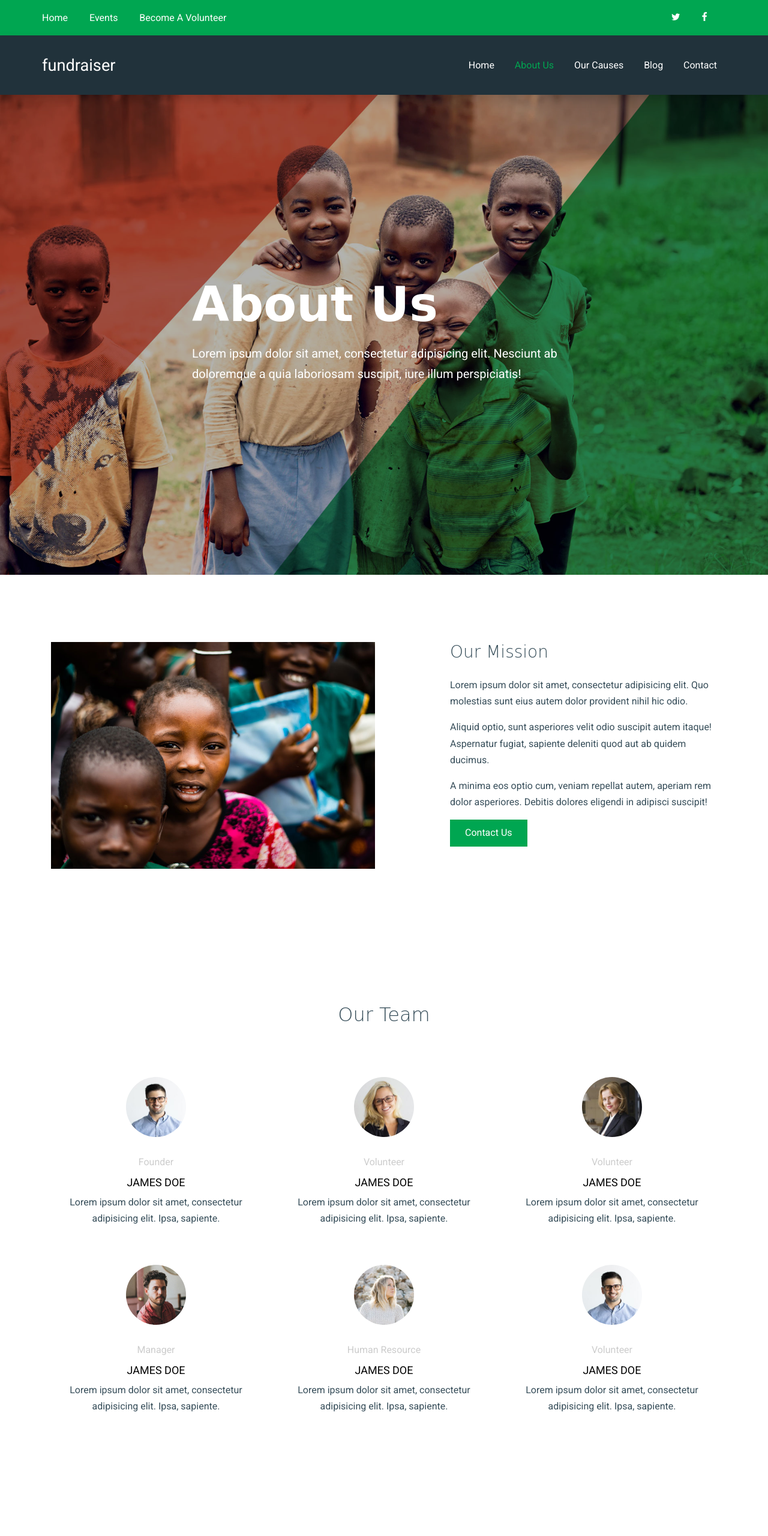
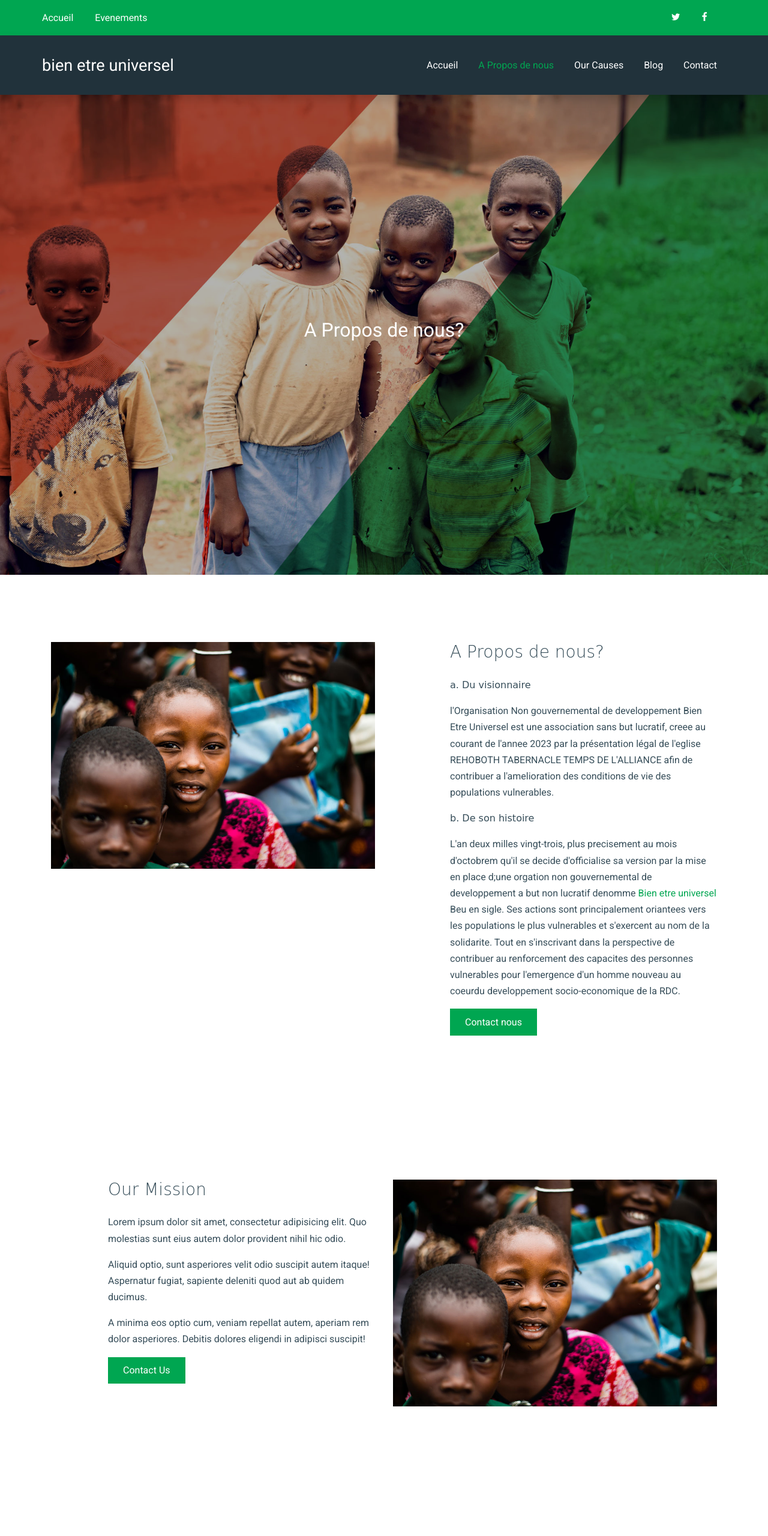
Before and after one commit to garcia-cyber/bue-rdc, a plain HTML site: page about.html in a window 1280 px wide. Shown: the top 2560 px of the page at 60% size. Drawn offline with Linux system fonts and the light colour scheme; files whose address does not match are found by name; a web font is replaced by a local one.

Commit message:
Ajout des quelques information dans la page about.html

```diff
--- a/about.html
+++ b/about.html
@@ -2,7 +2,7 @@
 <html lang="en">
 
 <head>
-  <title>Fundraiser &mdash; Website Template by Colorlib</title>
+  <title>A Propos</title>
   <meta charset="utf-8">
   <meta name="viewport" content="width=device-width, initial-scale=1, shrink-to-fit=no">
 
@@ -46,9 +46,9 @@
         <div class="container">
           <div class="row">
             <div class="col-md-6 text-md-left pl-0">
-              <a href="#" class=" pr-3 pl-0">Home</a>
-              <a href="#" class="p-3">Events</a>
-              <a href="#" class="p-3">Become A Volunteer</a>
+              <a href="#" class=" pr-3 pl-0">Accueil</a>
+              <a href="#" class="p-3">Evenements</a>
+
             </div>
             <div class="col-md-6 text-md-right">
               <a href="#" class="p-3"><span class="icon-twitter"></span></a>
@@ -64,14 +64,14 @@
 
 
             <div class="site-logo">
-              <a href="index.html" class="text-white">Fundraiser</a>
+              <a href="index.html" class="text-white">Bien etre universel</a>
             </div>
 
 
             <nav class="site-navigation text-left ml-auto " role="navigation">
               <ul class="site-menu main-menu js-clone-nav ml-auto d-none d-lg-block">
-                <li><a href="index.html" class="nav-link">Home</a></li>
-                <li class="active"><a href="about.html" class="nav-link">About Us</a></li>
+                <li><a href="index.html" class="nav-link">Accueil</a></li>
+                <li class="active"><a href="about.html" class="nav-link">A Propos de nous</a></li>
                 <li><a href="causes.html" class="nav-link">Our Causes</a></li>
                 <li><a href="blog.html" class="nav-link">Blog</a></li>
                 <li><a href="contact.html" class="nav-link">Contact</a></li>
@@ -96,8 +96,8 @@
 
 
       <div class="box-92819">
-        <h1 class="text-white mb-3">About Us</h1>
-        <p class="lead text-white">Lorem ipsum dolor sit amet, consectetur adipisicing elit. Nesciunt ab doloremque a quia laboriosam suscipit, iure illum perspiciatis!</p>
+        <h2 class="text-white mb-3">A Propos de nous?</h2>
+        <p class="lead text-white"></p>
       </div>
 
 
@@ -113,11 +113,39 @@
             <img src="images/img_2.jpg" alt="Image" class="img-fluid">
           </div>
           <div class="col-md-5 ml-auto">
+            <h3 class="text-cursive mb-4">A Propos de nous?</h3>
+            <p><strong class="text-cursive mb-4">a. Du visionnaire</strong></p>
+            <p>l'Organisation Non gouvernemental de developpement  Bien Etre Universel est une association sans but lucratif, creee au courant de l'annee 2023 par la présentation légal de l'eglise REHOBOTH TABERNACLE TEMPS DE L'ALLIANCE afin de contribuer a l'amelioration des conditions de vie des populations vulnerables. </p>
+
+            <p><strong class="text-cursive mb-4">b. De son histoire</strong></p>
+
+            <p>
+              L'an deux milles vingt-trois, plus precisement au mois d'octobrem qu'il se decide d'officialise sa version par la mise en place d;une orgation non gouvernemental de developpement a but non lucratif denomme<span class="text-success"> Bien etre universel </span> Beu en sigle. Ses actions sont principalement oriantees vers les populations le plus vulnerables et s'exercent au nom de la solidarite. Tout en s'inscrivant dans la perspective de contribuer  au renforcement des capacites des personnes vulnerables pour l'emergence d'un homme nouveau au coeurdu developpement socio-economique de la RDC.
+            </p>
+
+
+            <p><a href="contact.html" class="btn btn-primary rounded-0 px-4">Contact nous</a></p>
+          </div>
+        </div>
+      </div>
+    </div>
+
+
+
+    <div class="site-section">
+      <div class="container">
+        <div class="row">
+
+          <div class="col-md-5 ml-auto">
             <h3 class="text-cursive mb-4">Our Mission</h3>
             <p>Lorem ipsum dolor sit amet, consectetur adipisicing elit. Quo molestias sunt eius autem dolor provident nihil hic odio.</p>
             <p>Aliquid optio, sunt asperiores velit odio suscipit autem itaque! Aspernatur fugiat, sapiente deleniti quod aut ab quidem ducimus.</p>
             <p>A minima eos optio cum, veniam repellat autem, aperiam rem dolor asperiores. Debitis dolores eligendi in adipisci suscipit!</p>
             <p><a href="#" class="btn btn-primary rounded-0 px-4">Contact Us</a></p>
+          </div>
+
+          <div class="col-md-6">
+            <img src="images/img_2.jpg" alt="Image" class="img-fluid">
           </div>
         </div>
       </div>
```
Also changed, not shown: blog.html (+7 -7 lines), causes.html (+8 -8 lines), index.html (+6 -6 lines), single.html (+7 -7 lines), img/img1.jpg, img/img2.jpg.
